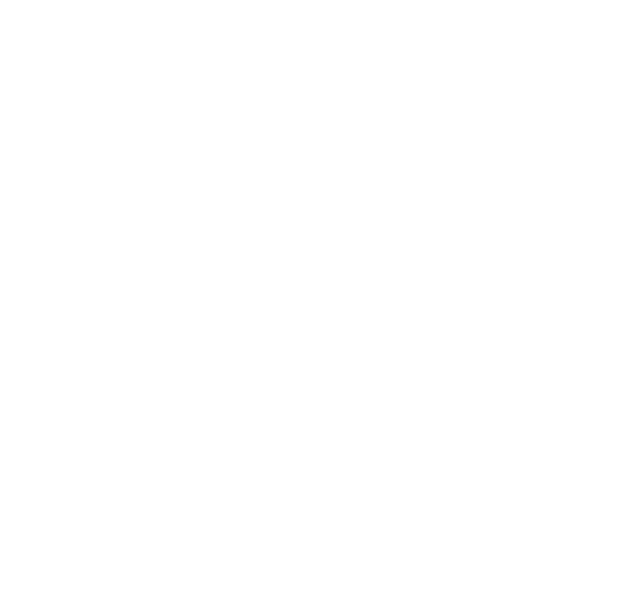
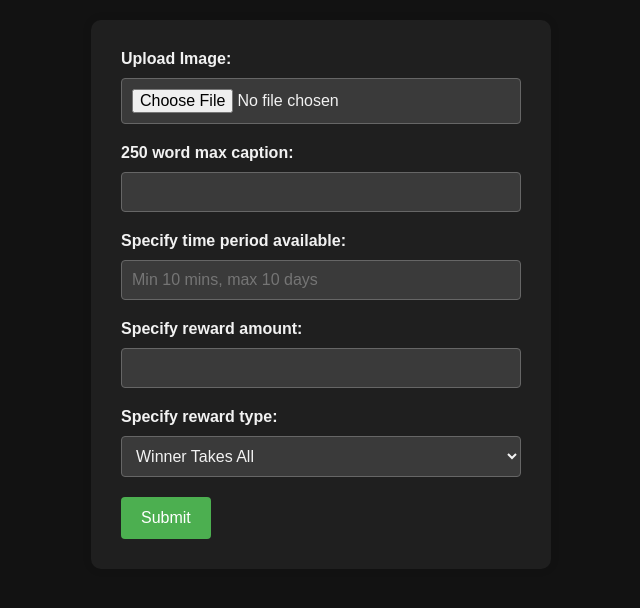
Before and after one commit to edwrand/surveyshark, a plain HTML site: page create_survey.html in a window 1280 px wide. Shown: the whole page, without its empty margins (319-959 px from the left). Drawn offline with Linux system fonts and the light colour scheme.

Commit message:
added create media page and continued layout tweaks, Comments for future JS functionality included

```diff
--- a/create_survey.html
+++ b/create_survey.html
@@ -0,0 +1,103 @@
+<!DOCTYPE html>
+<html>
+
+<head>
+    <title>Upload Contest Media</title>
+    <meta name="viewport" content="width=device-width, initial-scale=1">
+    <style>
+        body {
+            font-family: Arial, sans-serif;
+            background-color: #121212;
+            color: #f2f2f2;
+            margin: 0;
+            padding: 0;
+        }
+
+        .container {
+            display: flex;
+            flex-direction: column;
+            align-items: center;
+            justify-content: center;
+            height: 100%;
+            padding: 20px;
+            box-sizing: border-box;
+        }
+
+        form {
+            background-color: #1f1f1f;
+            padding: 30px;
+            box-shadow: 0px 0px 10px rgba(0, 0, 0, 0.1);
+            border-radius: 10px;
+            width: 100%;
+            max-width: 400px;
+            margin: 0 auto;
+        }
+
+        label {
+            display: block;
+            margin-bottom: 10px;
+            font-weight: bold;
+        }
+
+        input[type="file"],
+        input[type="text"],
+        input[type="number"],
+        select {
+            display: block;
+            width: 100%;
+            padding: 10px;
+            margin-bottom: 20px;
+            border: 1px solid #666;
+            border-radius: 4px;
+            box-sizing: border-box;
+            font-size: 16px;
+            font-family: Arial, sans-serif;
+            background-color: #3a3a3a;
+            color: #f2f2f2;
+        }
+
+        input[type="submit"] {
+            background-color: #4CAF50;
+            color: #fff;
+            border: none;
+            border-radius: 4px;
+            padding: 12px 20px;
+            cursor: pointer;
+            font-size: 16px;
+        }
+
+        input[type="submit"]:hover {
+            background-color: #3e8e41;
+        }
+    </style>
+</head>
+
+<body>
+    <div class="container">
+        <form>
+            <label for="upload-image">Upload Image:</label>
+            <input type="file" id="upload-image" name="upload-image">
+
+            <label for="caption">250 word max caption:</label>
+            <input type="text" id="caption" name="caption" maxlength="250">
+
+            <label for="time-period">Specify time period available:</label>
+            <input type="number" id="time-period" name="time-period" min="10" max="14400"
+                placeholder="Min 10 mins, max 10 days">
+
+            <label for="reward-amount">Specify reward amount:</label>
+            <input type="number" id="reward-amount" name="reward-amount" min="0">
+
+            <label for="reward-type">Specify reward type:</label>
+            <select id="reward-type" name="reward-type">
+                <option value="winner-takes-all">Winner Takes All</option>
+                <option value="top-5-win">Top 5 Win</option>
+                <option value="top-10-win">Top 10 Win</option>
+            </select>
+
+            <input type="submit" value="Submit">
+        </form>
+    </div>
+</body>
+
+</html>
--- /dev/null
+++ b/notes.txt
@@ -0,0 +1,4 @@
+Notes for the project
+
+What is the difference between a log in pop up and a log in page.
+Is it more inefficient to have an extra page for the log in? With the added phone verification?
```
Also changed, not shown: index.html (+1 -1 lines), signup.html (+5 -0 lines).
